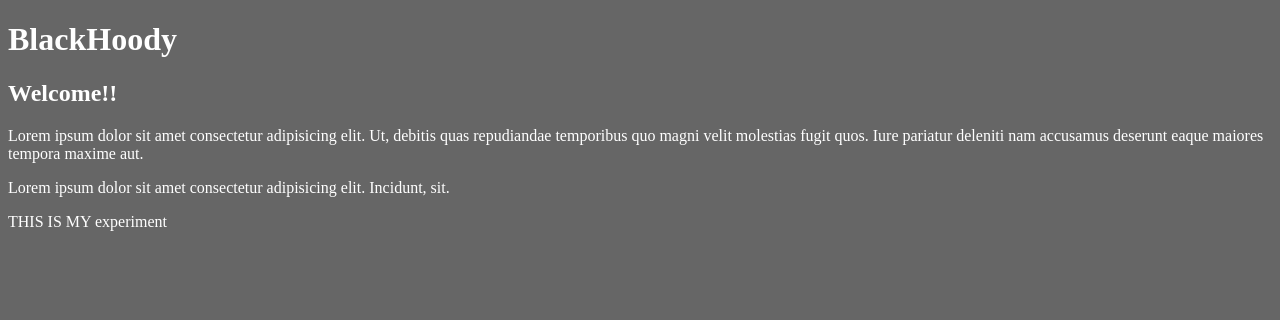
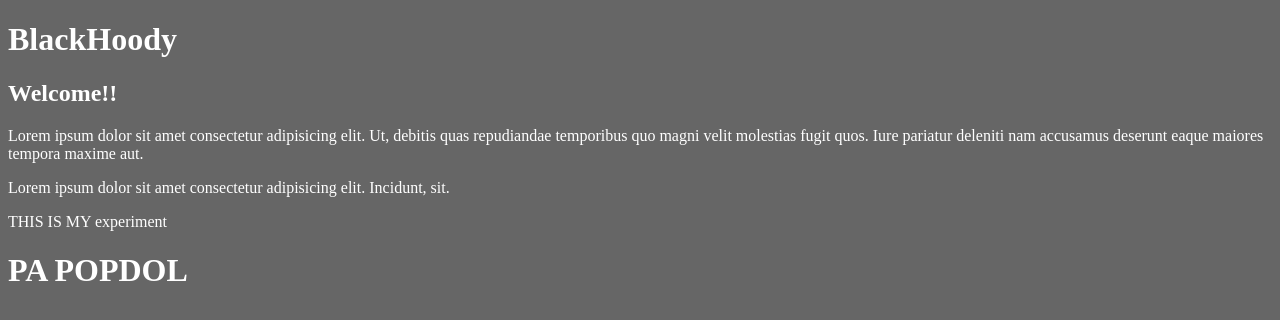
Before and after one commit to Tabique2/new-repository, a plain HTML site: page index.html in a window 1280 px wide. Drawn offline with Linux system fonts and the light colour scheme.

```diff
--- a/index.html
+++ b/index.html
@@ -26,5 +26,6 @@
         </div>
 
         <p>THIS IS MY experiment</p>
+        <h1>PA POPDOL</h1>
 </body>
 </html>
```
